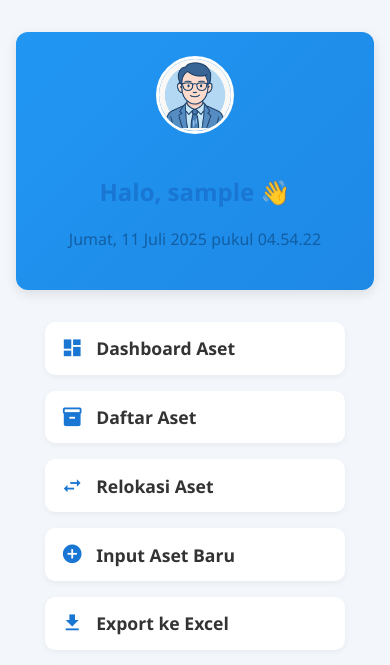
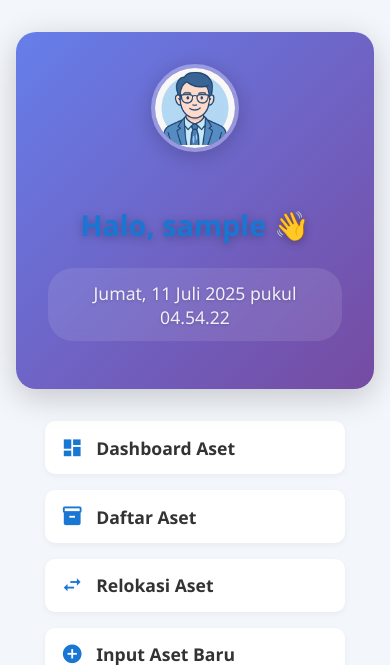
Before and after one commit to hafidzduddin85/ambp, a FastAPI app: page /home in a window 390 px wide. Shown: the top 665 px of the page. Run offline with FastAPI, Linux system fonts and the light colour scheme; the visitor is signed in with stand-in values (Sample User, id 1); parts of the project's set-up code (start-up, migrations or seed data) failed here and were passed over.

Commit message:
Home Page Improvements dan Mobile-Friendly Dashboard

```diff
--- a/app/templates/home.html
+++ b/app/templates/home.html
@@ -33,21 +33,30 @@
     }
 
     .profile-card {
-      background: linear-gradient(135deg, #2196f3, #1e88e5);
+      background: linear-gradient(135deg, #667eea, #764ba2);
       color: white;
-      padding: 1.5rem;
-      border-radius: 12px;
+      padding: 2rem;
+      border-radius: 20px;
       text-align: center;
-      box-shadow: 0 4px 12px rgba(0,0,0,0.1);
+      box-shadow: 0 8px 32px rgba(0,0,0,0.2);
       margin-bottom: 2rem;
+      backdrop-filter: blur(10px);
     }
 
     .profile-card img {
-      width: 72px;
-      height: 72px;
+      width: 80px;
+      height: 80px;
       border-radius: 50%;
-      border: 3px solid white;
-      margin-bottom: 1rem;
+      border: 4px solid rgba(255,255,255,0.3);
+      margin-bottom: 1.5rem;
+      box-shadow: 0 4px 20px rgba(0,0,0,0.2);
+    }
+
+    .profile-card h2 {
+      font-size: 1.8rem;
+      font-weight: 700;
+      text-shadow: 0 2px 10px rgba(0,0,0,0.3);
+      margin-bottom: 0.5rem;
     }
 
     .menu {
@@ -81,8 +90,14 @@
 
     .clock {
       margin: 1rem 0;
-      font-size: 1rem;
-      color: var(--accent);
+      font-size: 1.1rem;
+      color: rgba(255,255,255,0.9);
+      background: rgba(255,255,255,0.1);
+      padding: 0.8rem 1.2rem;
+      border-radius: 25px;
+      backdrop-filter: blur(5px);
+      display: inline-block;
+      text-shadow: 0 1px 3px rgba(0,0,0,0.2);
     }
 
     .logout {
```
Also changed, not shown: app/templates/dashboard.html (+80 -22 lines).
